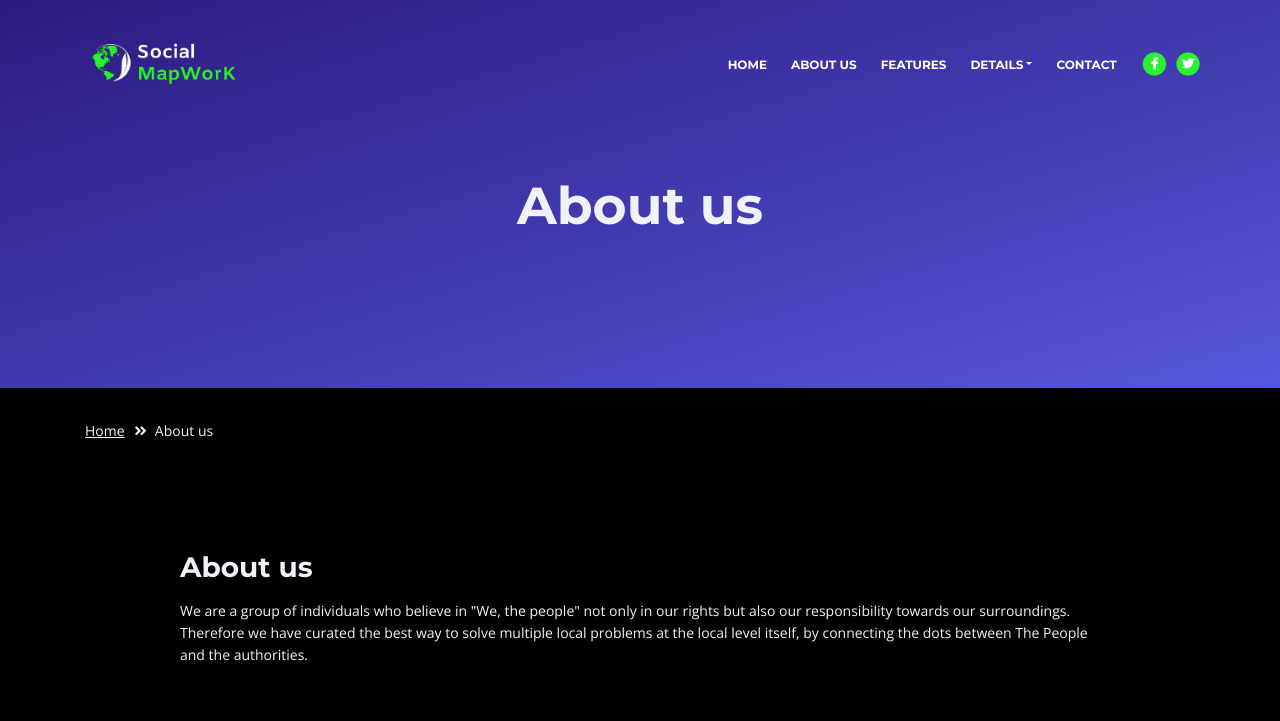
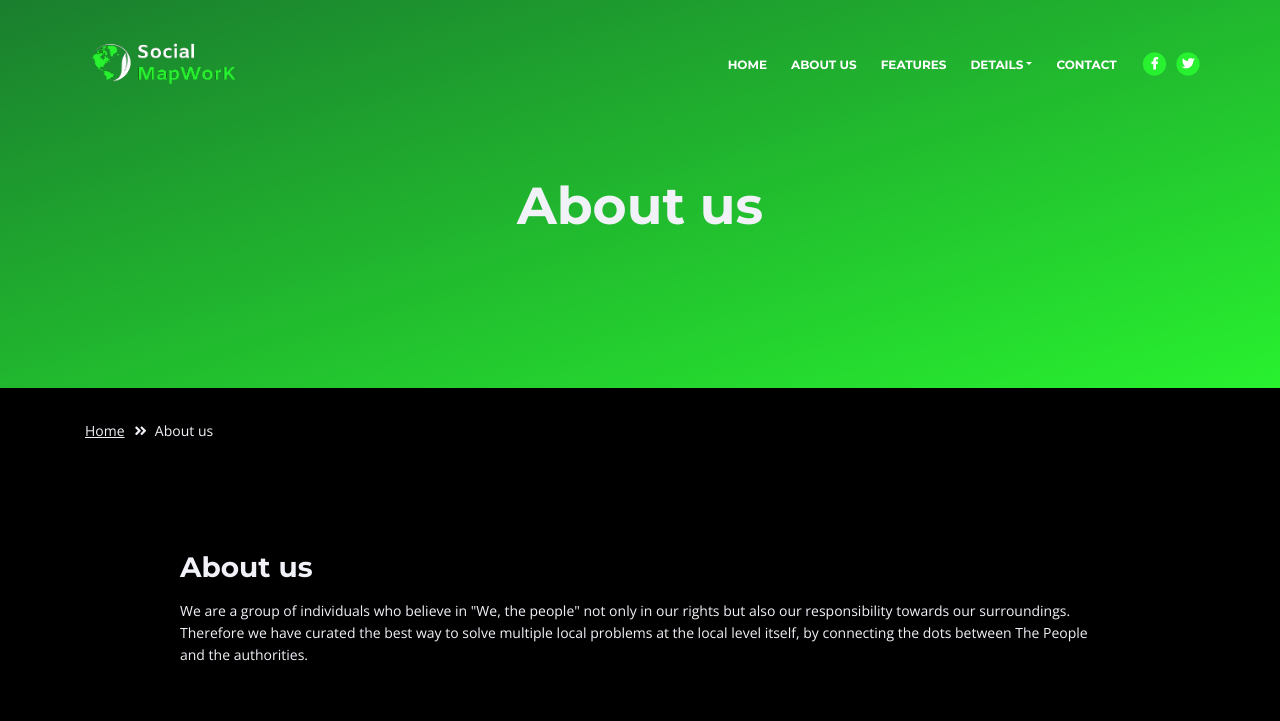
Before and after one commit to Snipthink/SocialMapWorK_web, a plain HTML site: page about_us.html in a window 1280 px wide. Shown: the top 721 px of the page. Drawn offline with nearby package versions, Linux system fonts and the light colour scheme.

Commit message:
css update

```diff
--- a/css/styles.css
+++ b/css/styles.css
@@ -1450,7 +1450,7 @@ a:hover.back-to-top {
 .ex-header {
 	padding-top: 8rem;
 	padding-bottom: 5rem;
-	background: linear-gradient(to bottom right, #2c1a7e, #5557db);
+	background: linear-gradient(to bottom right, #1a7e2e, #28f12f);
 	text-align: center;
 }
 
```
